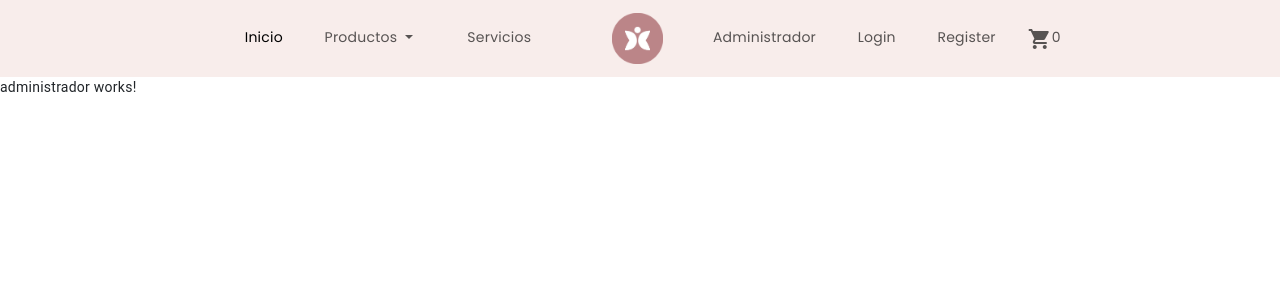
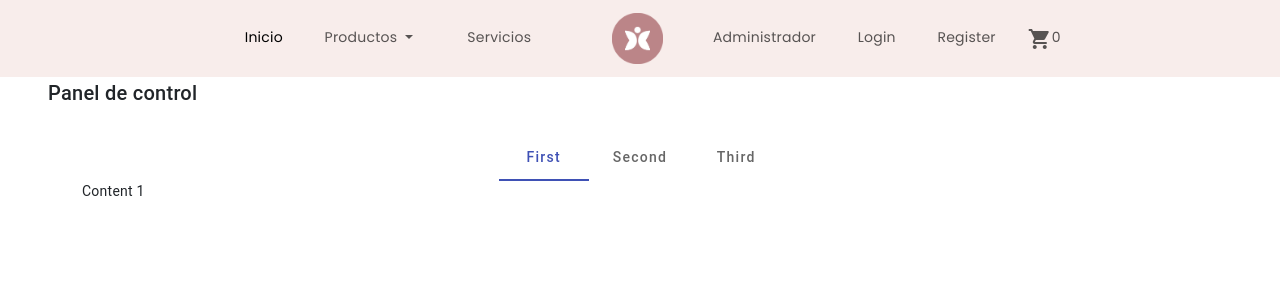
Before and after one commit to nehoxy/estetica-lida, an Angular app: page /admin in a window 1280 px wide. Shown: the top 300 px of the page. Built offline with nearby package versions, Linux system fonts and the light colour scheme.

Commit message:
problema solucionado componente panel agragado a la pagina administrador

```diff
--- /dev/null
+++ b/src/app/modules/administrador/components/panel/panel.component.html
@@ -0,0 +1,7 @@
+<div class="container mt-4">
+    <mat-tab-group mat-stretch-tabs="false" mat-align-tabs="center">
+        <mat-tab label="First">Content 1</mat-tab>
+        <mat-tab label="Second">Content 2</mat-tab>
+        <mat-tab label="Third">Content 3</mat-tab>
+    </mat-tab-group>
+</div>
--- a/src/app/modules/administrador/pages/administrador/administrador.component.css
+++ b/src/app/modules/administrador/pages/administrador/administrador.component.css
@@ -1,3 +1,4 @@
 .contenedor{
     min-height: 100vw;
+
 }
--- a/src/app/modules/administrador/pages/administrador/administrador.component.html
+++ b/src/app/modules/administrador/pages/administrador/administrador.component.html
@@ -1,3 +1,4 @@
 <div class="contenedor">
-    <p>administrador works!</p>
+    <h2 class="ms-5">Panel de control</h2>
+    <app-panel> </app-panel>
 </div>
```
Also changed, not shown: src/app/modules/administrador/administrador.module.ts (+7 -3 lines), src/app/modules/administrador/components/panel/panel.component.ts (added, +10 -0 lines), src/app/modules/administrador/components/panel/panel.component.css (added), 1 other file (tests, documents, lock files or other folders).
